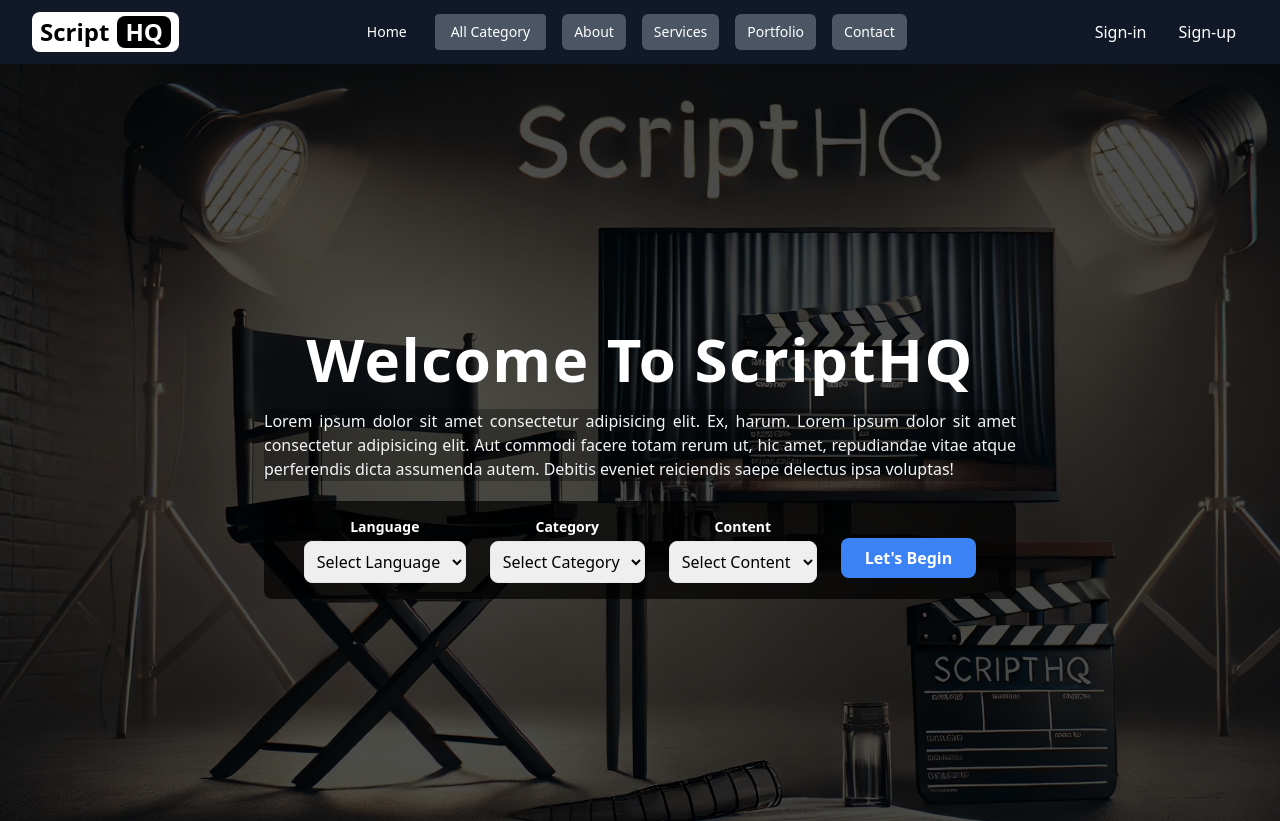
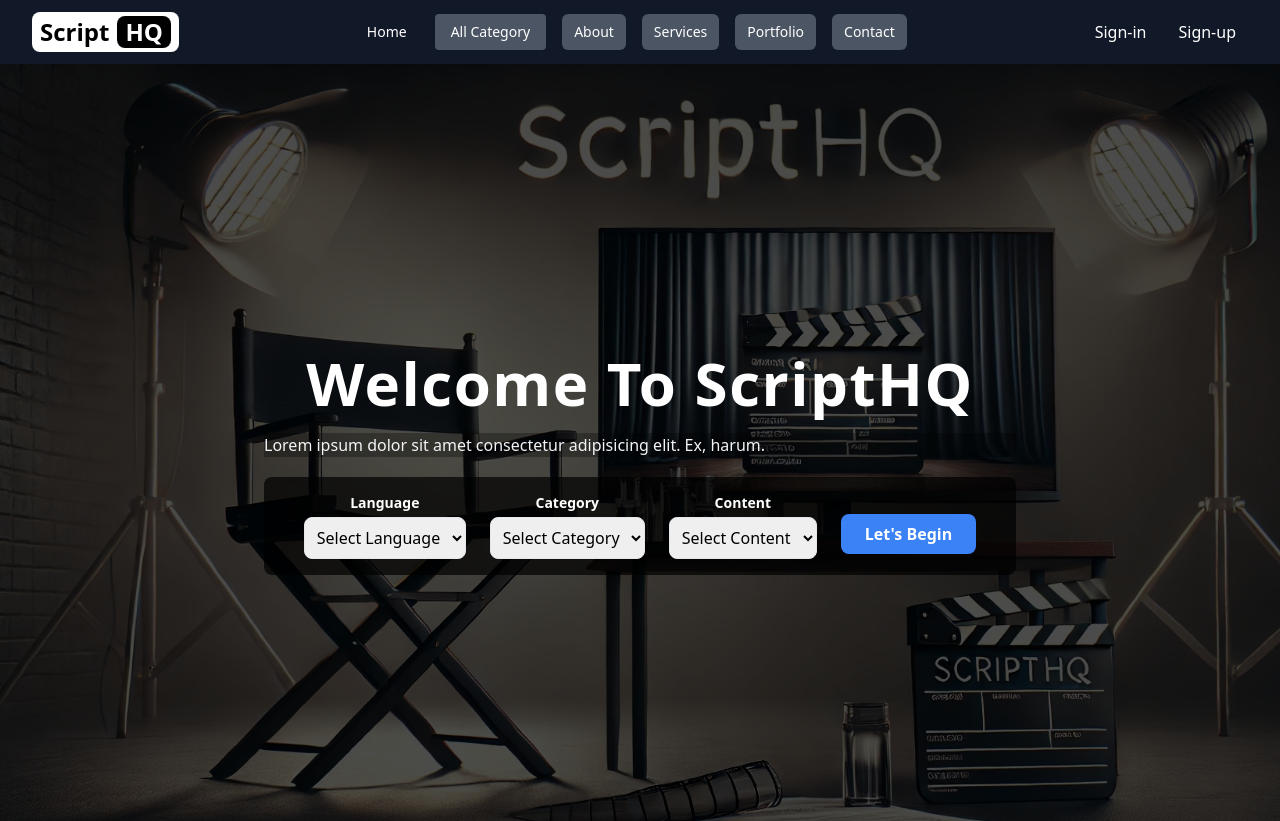
Before and after one commit to Anshu-patidar01/inter-project, a React (Vite) app in the folder frontend/: page / in a window 1280 px wide. Shown: the top 821 px of the page. Built offline with nearby package versions, Linux system fonts and the light colour scheme; no server answers.

Commit message:
home Updated

```diff
--- a/frontend/src/page/Home Page/Home.jsx
+++ b/frontend/src/page/Home Page/Home.jsx
@@ -37,17 +37,14 @@ function Home() {
           >
             <div className="absolute inset-0 bg-black bg-opacity-70"></div>
             <div className=" absolute w-[90%] sm:w-[60%] space-y-5  p-2 rounded-full ">
-              <h1 className="text-6xl font-extrabold text-center tracking-wide text-white">
+              <h1 className=" text-3xl md:text-6xl font-extrabold text-center tracking-wide text-white">
                 Welcome To ScriptHQ
               </h1>
               <p className="text-gray-100 text-center sm:text-justify bg-black/30 ">
                 Lorem ipsum dolor sit amet consectetur adipisicing elit. Ex,
-                harum. Lorem ipsum dolor sit amet consectetur adipisicing elit.
-                Aut commodi facere totam rerum ut, hic amet, repudiandae vitae
-                atque perferendis dicta assumenda autem. Debitis eveniet
-                reiciendis saepe delectus ipsa voluptas!
+                harum.
               </p>
-              <div className=" bg-black bg-opacity-70 p-4 flex flex-col sm:flex-row items-center justify-center gap-6 flex-wrap rounded-lg">
+              <div className=" bg-black bg-opacity-70 p-4 flex flex-col sm:flex-row items-center justify-center gap-2 sm:gap-6 flex-wrap rounded-lg">
                 <div className="flex flex-col  items-center">
                   <label className="text-white text-sm font-semibold mb-1">
                     Language
```
